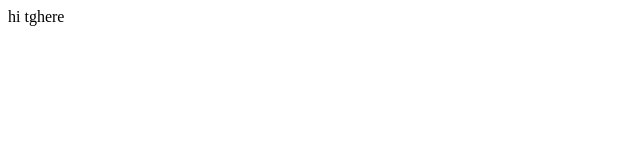
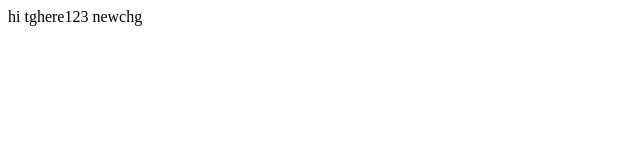
Before and after one commit to microbhackthon/dockertest, a plain HTML site: page index.html in a window 1280 px wide. Shown: the whole page, without its empty margins (0-640 px from the left). Drawn offline with Linux system fonts and the light colour scheme.

Commit message:
new chang 22 jan

```diff
--- a/index.html
+++ b/index.html
@@ -1,3 +1,3 @@
 <html>
-<body>hi tghere </body>
+<body>hi tghere123 newchg </body>
 </html>
```
